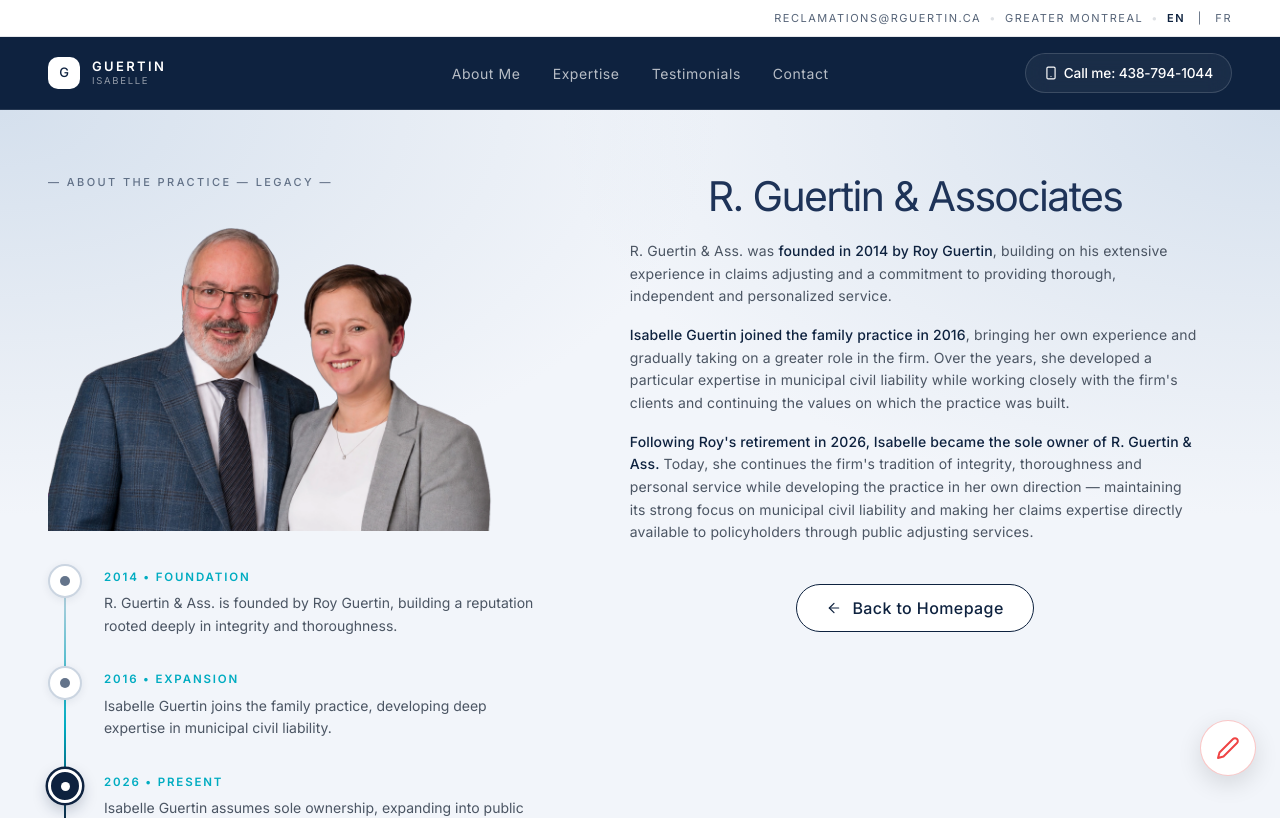
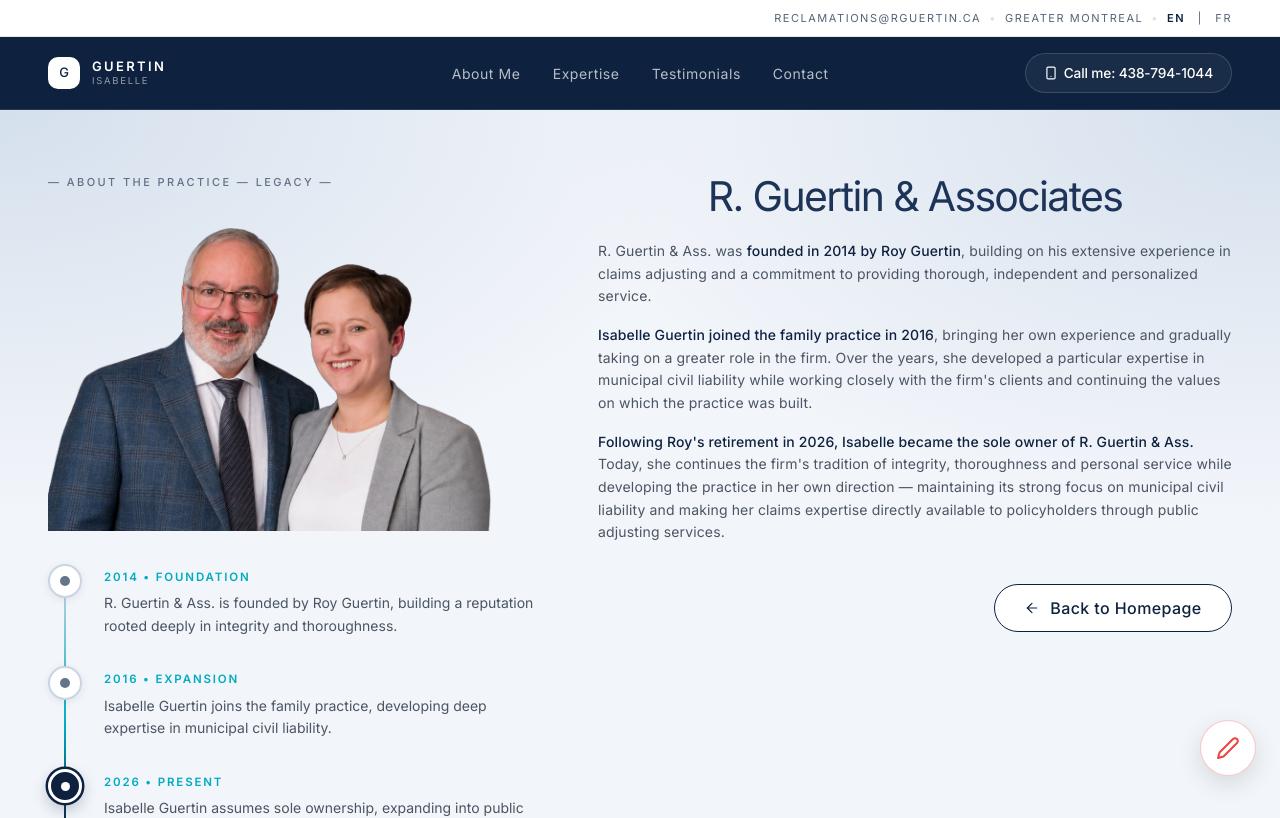
Before and after one commit to Irene2828/ClaimsExpert, a React (Vite) app: page /about in a window 1280 px wide. Shown: the top 818 px of the page. Built offline with nearby package versions, Linux system fonts and the light colour scheme; a web font is replaced by a local one.

Commit message:
Left-align About page headline and right-align Back to Homepage button

```diff
--- a/src/pages/About.jsx
+++ b/src/pages/About.jsx
@@ -106,15 +106,15 @@ export default function About() {
           line-height: 1.12;
           font-weight: 400;
           color: #1E3358;
-          text-align: center;
+          text-align: left;
           margin-top: 0;
           margin-bottom: 20px;
         }
 
         .about-story-container {
           width: 100%;
-          max-width: 90%;
-          margin: 0 auto;
+          max-width: 100%;
+          margin: 0;
           text-align: left;
           padding: 0;
           box-sizing: border-box;
@@ -311,7 +311,7 @@ export default function About() {
 
             </div>
 
-            {/* Column 2 (Right): Centered Headline + Story Block + Back Button */}
+            {/* Column 2 (Right): Headline + Story Block + Back Button */}
             <div className="about-col-right">
               <h1 className="about-headline">
                 {t('about.headline')}
@@ -323,8 +323,8 @@ export default function About() {
                 <p className="about-story-paragraph" dangerouslySetInnerHTML={{ __html: t('about.p3').replace("Following Roy's retirement in 2026, Isabelle became the sole owner of R. Guertin & Ass.", '<span style="font-weight: 500; color: #0E223F">Following Roy\'s retirement in 2026, Isabelle became the sole owner of R. Guertin & Ass.</span>').replace("À la suite de la retraite de Roy en 2026, Isabelle est devenue l'unique propriétaire de R. Guertin & Ass.", '<span style="font-weight: 500; color: #0E223F">À la suite de la retraite de Roy en 2026, Isabelle est devenue l\'unique propriétaire de R. Guertin & Ass.</span>') }} />
               </div>
 
-              {/* Back Button centered under text */}
-              <div className="w-full flex justify-center mt-10">
+              {/* Back Button aligned to right side */}
+              <div className="w-full flex justify-end mt-10">
                 <Link
                   to="/"
                   className="font-inter group inline-flex items-center justify-center gap-2.5 rounded-full font-medium tracking-wide border bg-white transition-colors hover:bg-[#F5F6F8] text-[14.7px]"
```
